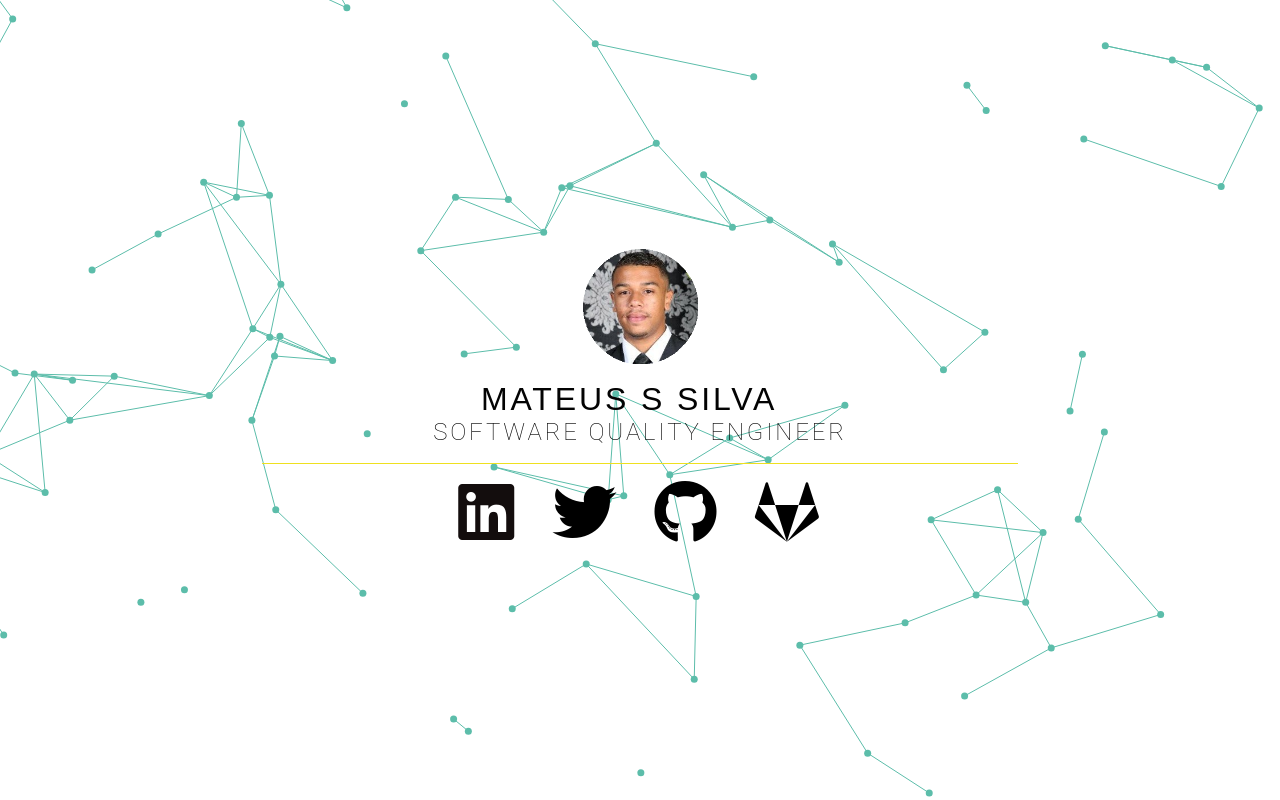
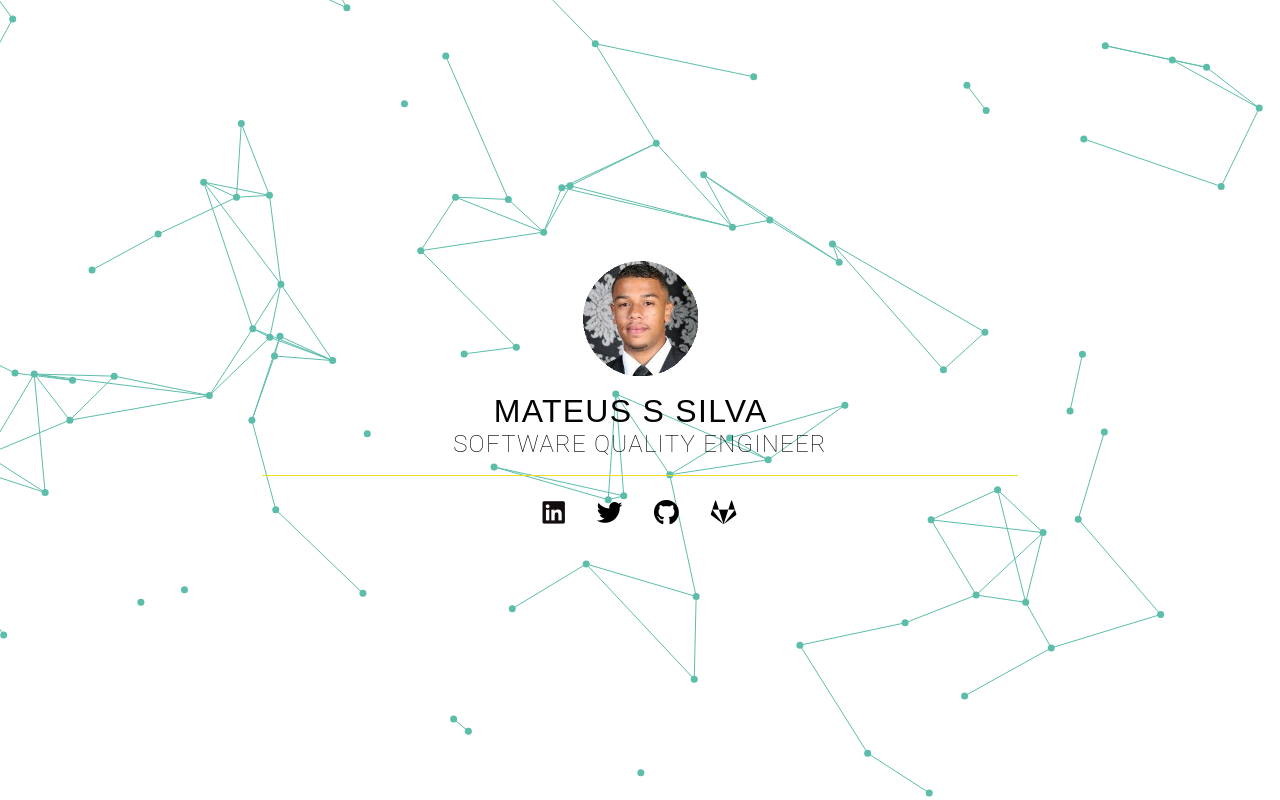
Before and after one commit to Silvamateuus/_ptfms, a plain HTML site: page index.html in a window 1280 px wide. Drawn offline with nearby package versions, Linux system fonts and the light colour scheme.

Commit message:
reduzied icon

```diff
--- a/css/style.css
+++ b/css/style.css
@@ -82,7 +82,7 @@ h2 {
   font-size: 80px;
   font-weight: 160;
   color: #030303;
-  letter-spacing: 0.09em;
+  letter-spacing: 0.04em;
 }
 h1::after {
   content: '';
--- a/index.html
+++ b/index.html
@@ -39,13 +39,13 @@
 
           <hr style="width: 60%; background-color: #000000; border-color: #eee01f;">
 
-          <a href="https://www.linkedin.com/in/mateus-silva-84a99212a/" style="color: rgb(19, 13, 13);"><i class="fab fa-linkedin" style="font-size: 2em;"></i></a>
+          <a href="https://www.linkedin.com/in/mateus-silva-84a99212a/" style="color: rgb(19, 13, 13);"><i class="fab fa-linkedin" style="font-size: 0.8em;"></i></a>
         &nbsp
-        <a href="https://twitter.com/silvamateuuss" style="color: rgb(0, 0, 0);"><i class="fab fa-twitter" style="font-size: 2em;"></i></a>
+        <a href="https://twitter.com/silvamateuuss" style="color: rgb(0, 0, 0);"><i class="fab fa-twitter" style="font-size: 0.8em;"></i></a>
         &nbsp
-        <a href="https://github.com/Silvamateuus" style="color: rgb(0, 0, 0);"><i class="fab fa-github" style="font-size: 2em;"></i></a>
+        <a href="https://github.com/Silvamateuus" style="color: rgb(0, 0, 0);"><i class="fab fa-github" style="font-size: 0.8em;"></i></a>
         &nbsp
-        <a href="https://gitlab.com/mateuus.s.silva" style="color: rgb(0, 0, 0);"><i class="fab fa-gitlab" style="font-size: 2em;"></i></a>
+        <a href="https://gitlab.com/mateuus.s.silva" style="color: rgb(0, 0, 0);"><i class="fab fa-gitlab" style="font-size: 0.8em;"></i></a>
   </div>
 </div>
 ...
```
